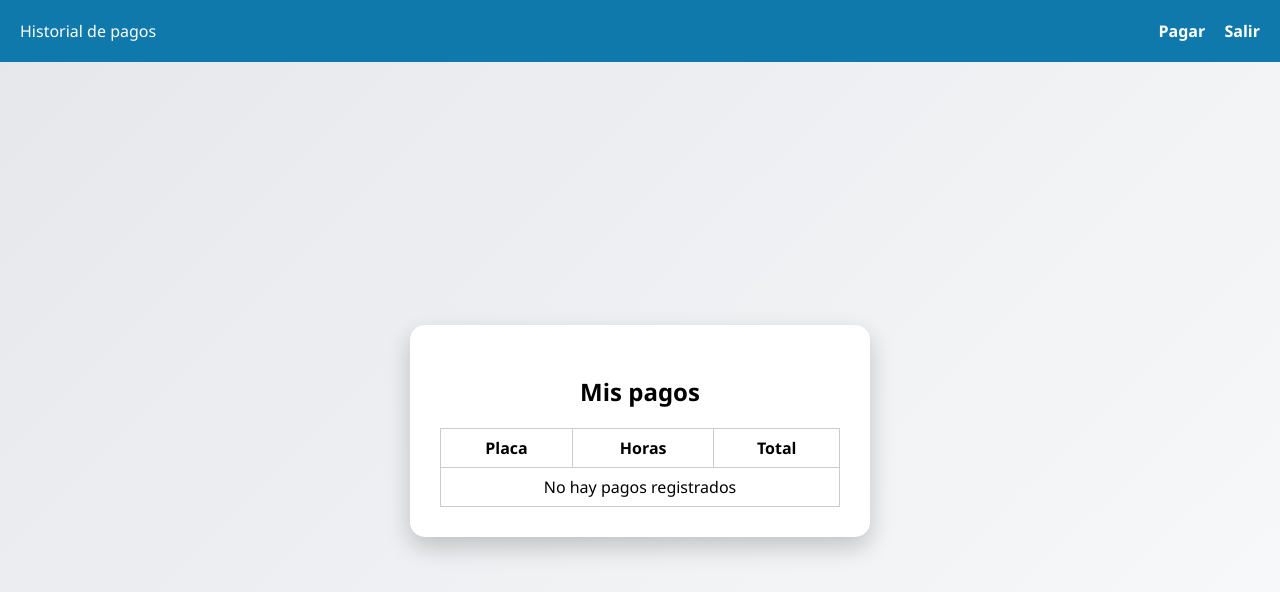
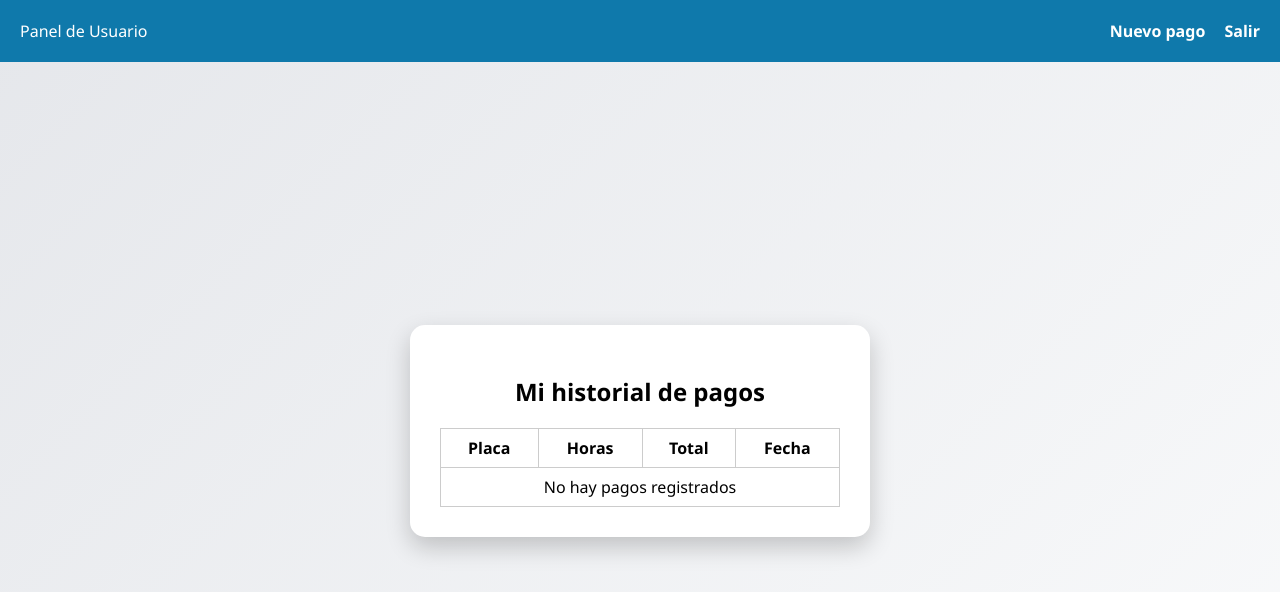
Before and after one commit to chalupo/pay-park, a website: page panel_usuario.html in a window 1280 px wide. Drawn offline with Linux system fonts and the light colour scheme.

Commit message:
Update panel_usuario.html
historial del usuario-slm

```diff
--- a/panel_usuario.html
+++ b/panel_usuario.html
@@ -1,45 +1,38 @@
 <!DOCTYPE html>
 <html>
 <head>
-<title>Panel Usuario</title>
+    <title>Panel de usuario</title>
     <link rel="stylesheet" href="style.css">
 </head>
 
 <body onload="cargarHistorial()">
 
     <header>
-Historial de pagos
+        Panel de Usuario
         <nav>
-<a href="ventana-pago.html">Pagar</a>
-<a onclick="logout()">Salir</a>
+            <a href="ventana-pago.html">Nuevo pago</a>
+            <a href="#" onclick="logout()">Salir</a>
         </nav>
     </header>
 
     <main>
-
         <div class="panel">
-
-<h2>Mis pagos</h2>
+            <h2>Mi historial de pagos</h2>
 
             <table>
-
                 <thead>
                     <tr>
                         <th>Placa</th>
                         <th>Horas</th>
                         <th>Total</th>
+                        <th>Fecha</th>
                     </tr>
                 </thead>
-
                 <tbody id="tabla"></tbody>
-
             </table>
-
         </div>
-
     </main>
 
     <script src="app.js"></script>
-
 </body>
 </html>
```
Lines whose indentation alone changed are shown as unchanged.
